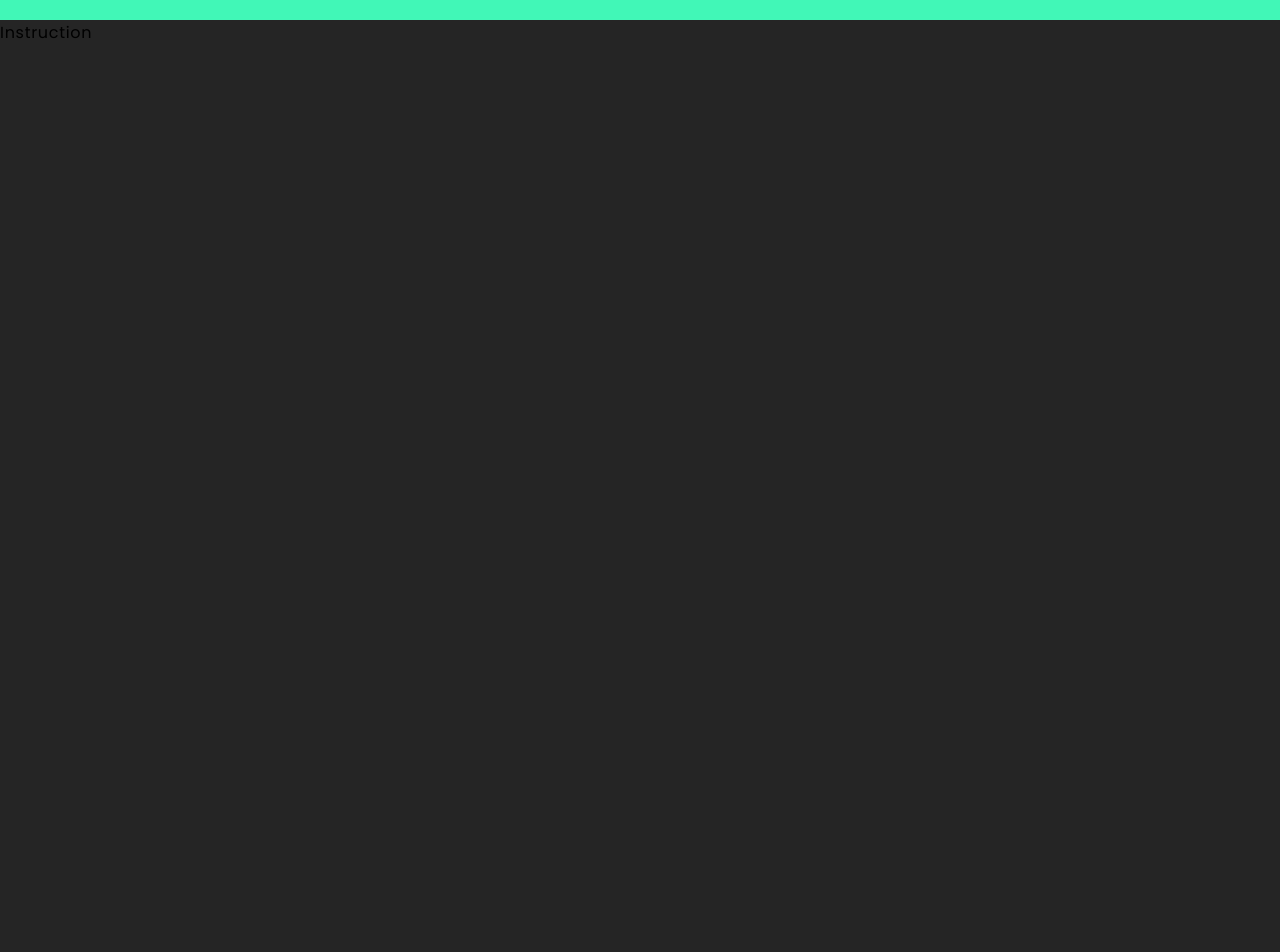
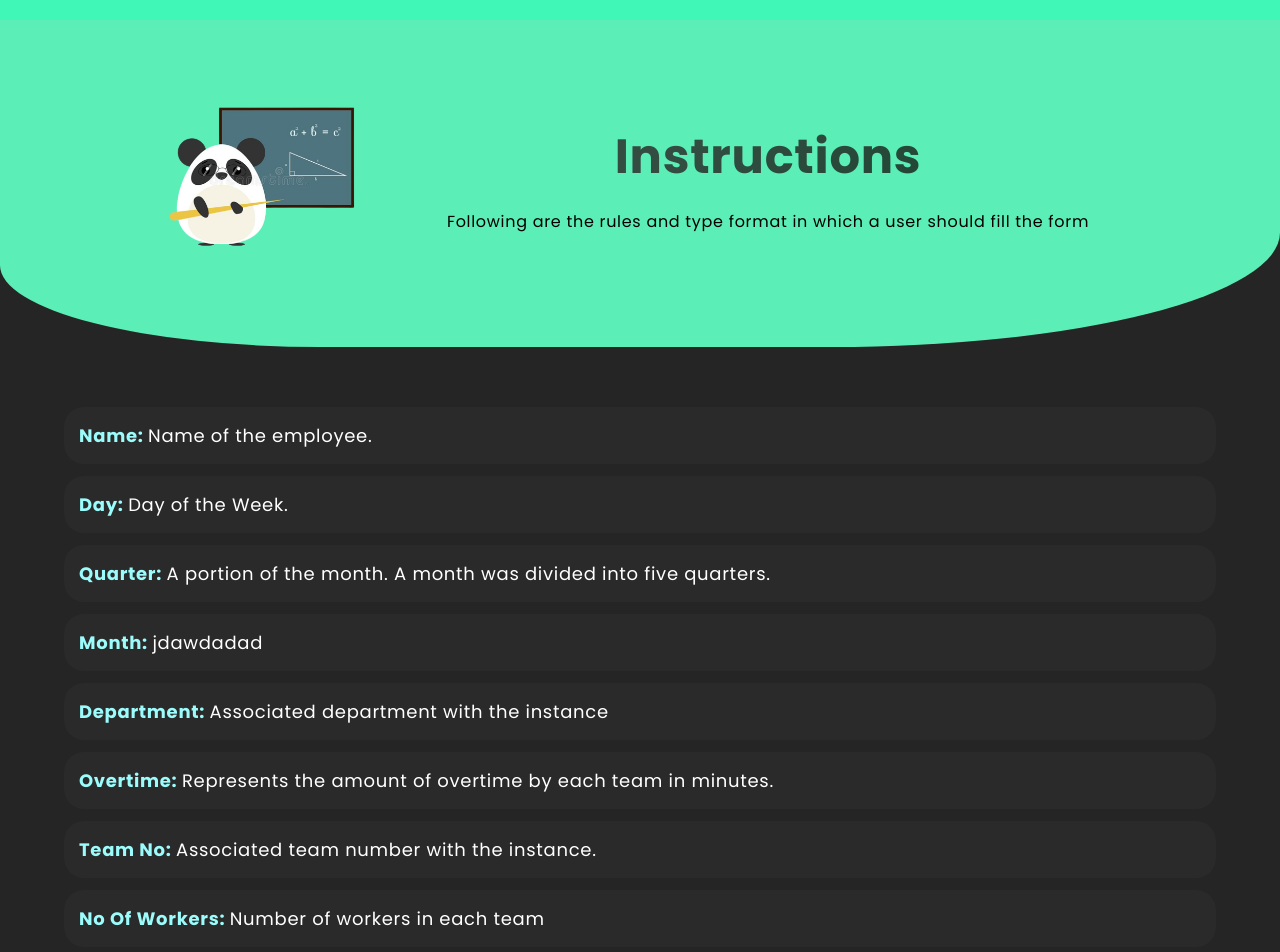
Before and after one commit to Denver04/Performance-Detector, a React (Vite) app in the folder frontend/: page /rules in a window 1280 px wide. Shown: the part 60-1012 px from the top of the page. Before the commit the page ends 800 px from the top, so only its background shows below. Built offline with nearby package versions, Linux system fonts and the light colour scheme.

Commit message:
instruction file added

```diff
--- a/frontend/src/components/Instruction/Instruction.jsx
+++ b/frontend/src/components/Instruction/Instruction.jsx
@@ -1,6 +1,67 @@
+import panda_learn from "../../images/panda-learn2.png"
+import "./instruction.css"
+
 function Instruction() {
   return (
-    <div>Instruction</div>
+    <div className="rules">
+        <div className="rule1">
+            <div className="rule-image">
+                <img src={panda_learn} alt="logo" />
+            </div>
+            <div className="rule-text">
+                <h1>Instructions</h1>
+                <p>Following are the rules and type format in which a user should fill the form</p>
+            </div>
+        </div>
+        <div className="rule2">
+            <div className="rule-text">
+                <ul>
+                    <li>
+                        <p><span>Name: </span>Name of the employee.</p>
+                    </li>
+                    <li>
+                        <p><span>Day: </span>Day of the Week.</p>
+                    </li>
+                    <li>
+                        <p><span>Quarter: </span>A portion of the month. A month was divided into five quarters.</p>
+                    </li>
+                    <li>
+                        <p><span>Month: </span>jdawdadad</p>
+                    </li>
+                    <li>
+                        <p><span>Department: </span>Associated department with the instance</p>
+                    </li>
+                    <li>
+                        <p><span>Overtime: </span>Represents the amount of overtime by each team in minutes.</p>
+                    </li>
+                    <li>
+                        <p><span>Team No: </span>Associated team number with the instance.</p>
+                    </li>
+                    <li>
+                        <p><span>No Of Workers: </span>Number of workers in each team</p>
+                    </li>
+                    <li>
+                        <p><span>No Of Style Change: </span> Number of changes in the style of a particular product.</p>
+                    </li>
+                    <li>
+                        <p><span>Targeted Productivity: </span>Targeted productivity set by the Authority for each team for each day.</p>
+                    </li>
+                    <li>
+                        <p><span>Incentive: </span>Represents the amount of financial incentive (in BDT) that enables or motivates a particular course of action.</p>
+                    </li>
+                    <li>
+                        <p><span>Idle Time: </span>The amount of time when the production was interrupted due to several reasons.</p>
+                    </li>
+                    <li>
+                        <p><span>Idle Men: </span>The number of workers who were idle due to production interruption.</p>
+                    </li>
+                    <li>
+                        <p><span>Smv: </span>Standard Minute Value, it is the allocated time for a task.</p>
+                    </li>
+                </ul>
+            </div>
+        </div>
+    </div>
   )
 }
 
--- a/frontend/src/components/Instruction/instruction.css
+++ b/frontend/src/components/Instruction/instruction.css
@@ -0,0 +1,71 @@
+.rule1{
+    display: flex;
+    flex-direction: row;
+    align-items: center;
+    justify-content: center;
+    padding: 2% 0 3%;
+    background-color: rgb(92 238 183);
+    border-radius: 0px 0px 35% 25%;
+}
+.rule-image{
+    width: 20%;
+    height: 20%;
+}
+.rule-image img{
+    width: 100%;
+    height: 100%;
+    object-fit: contain;
+}
+.rule-text{
+    width: 60%;
+    height: 100%;
+    display: flex;
+    flex-direction: column;
+    align-items: center;
+    justify-content: center;
+    gap: 1rem;
+}
+.rule-text h1{
+    font-size: 3rem;
+    background: linear-gradient(315deg,#224736,#334d42 76%);
+    -webkit-background-clip: text;
+    -webkit-text-fill-color: transparent;
+}
+.rule2{
+    /* border: 2px solid red; */
+    margin: 3rem 0;
+}
+.rule2 .rule-text{
+    width: 90%;
+    /* border:solid #02eb7e; */
+    margin: auto;
+}
+.rule2 .rule-text ul{
+    width: 100%;
+    list-style: none;
+    color: aqua;
+    padding: 0;
+    margin: 0;
+}
+.rule2 .rule-text ul li{
+    font-size: 17px;
+    padding: 10px 5px;
+    /* border: 2px solid #02eb7e; */
+    margin: 12px 0;
+    padding: 15px;
+    border-radius: 20px;
+    background-color: #2a2a2a;
+}
+.rule2 .rule-text ul li:hover{
+    background-color: #2a3a3a;
+    cursor: pointer;
+}
+.rule2 .rule-text ul li p{
+    font-size: 18px;
+    color: #ffffff;
+}
+.rule2 .rule-text ul li span{
+    font-size: 18px;
+    color: #9cfbfb;
+    font-weight: bold;
+}
```
Also changed, not shown: frontend/src/images/panda-learn2.png (added).
